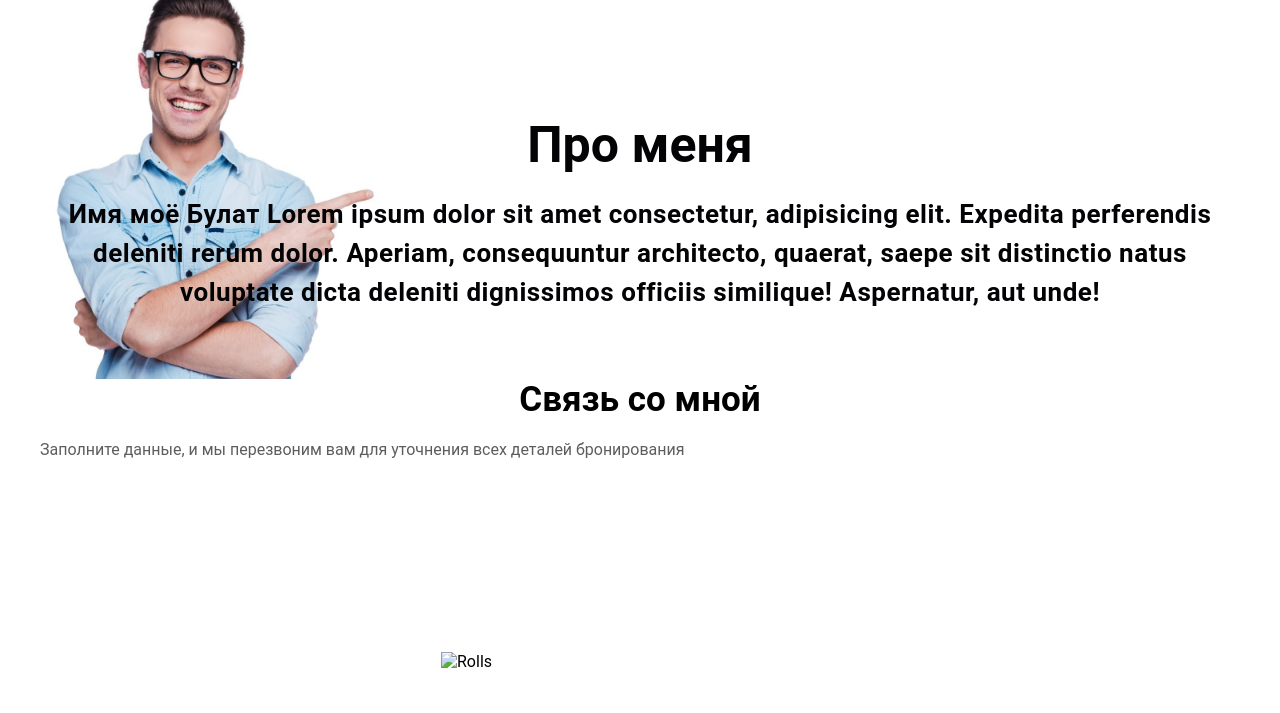
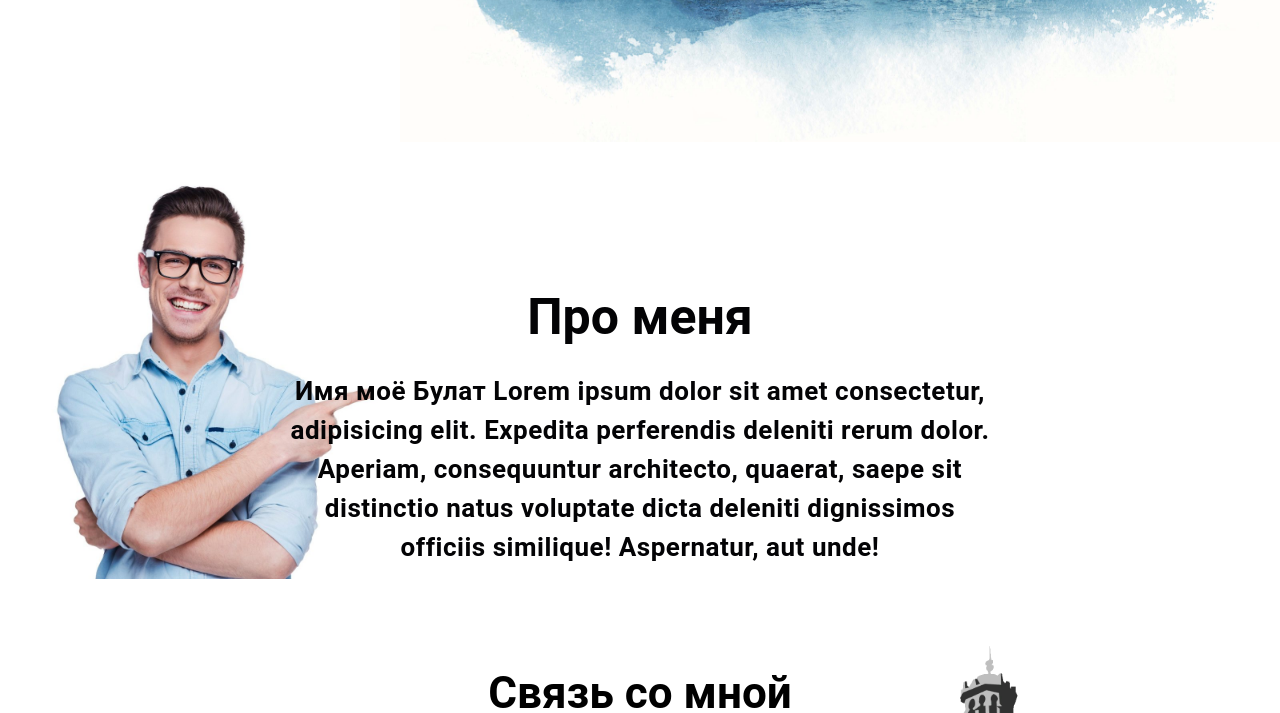
Before and after one commit to GostGas6/Turkey, a plain HTML site: page index.html in a window 1280 px wide. Shown: the part 810-1523 px from the top of the page. Before the commit the page ends 1481 px from the top, so only its background shows below. Drawn offline with Linux system fonts and the light colour scheme; a web font is replaced by a local one.

Commit message:
add images

```diff
--- a/index.html
+++ b/index.html
@@ -21,7 +21,7 @@
                         <a href="#">Главная</a>
                     </li>
                     <li class="menu-item">
-                        <a href="#about">Обо мне</a>
+                        <a href="#me">Обо мне</a>
                     </li>
                     <li class="menu-item">
                         <a href="#contact">Контакты</a>
@@ -56,12 +56,14 @@
             </div>
         </div>
     </section>
-    <section class="price" id="price">
-        <div class="container">
-            <h2 class="sub-title">Связь со мной</h2>
-            <div class="price-text">Заполните данные, и мы перезвоним вам для уточнения всех деталей бронирования</div>
-
-            <img src="images/rolls.png" alt="Rolls" class="price-image">
+    <section class="contact" id="contact">
+        <div class="block-contact">
+            <div class="container">
+                <h2 class="sub-title">Связь со мной</h2>
+            </div>
+            <div  class="contact-image">
+                <img src="/images/Telegram_Messenger.png" alt="tg-icon">
+            </div>
         </div>
     </section>
     <script src="/scripts/script.js"></script>
--- a/style/styles.css
+++ b/style/styles.css
@@ -53,16 +53,20 @@ body {
 
 .menu-item {
     margin-right: 115px;
+
 }
 
 .menu-item a {
     font-size: 20px;
     color: #030305;
     text-decoration: none
+
 }
+
 
 .menu-item a:hover {
     border-bottom: 2px solid red;
+
 }
 
 
@@ -71,7 +75,7 @@ body {
     background-position: right;
     background-repeat: no-repeat;
     background-size: 880px 850px;
-    padding: 104px 0 154px 0;
+    padding: 120px 0 154px 0;
 }
 
 .main-info {
@@ -79,19 +83,22 @@ body {
 }
 
 .main-title {
+    margin-bottom: 100px;
     font-weight: bold;
-    font-size: 80px;
+    font-size: 70px;
     line-height: 110%;
     color: red;
     margin-bottom: 40px;
+    text-shadow: 1px 1px 1px #000;
 }
 
 .main-text {
-    font-size: 16px;
+    font-size: 25px;
     line-height: 130%;
     color: red;
     margin-bottom: 40px;
     max-width: 502px;
+    text-shadow: 1px 1px 0.5px #000;
 }
 
 .me {
@@ -107,7 +114,7 @@ body {
     font-size: 50px;
     line-height: 70px;
     color: #030305;
-    text-align: center;
+    margin: 10px 0 20px 0;
 }
 
 .about-me-title {
@@ -117,15 +124,38 @@ body {
     letter-spacing: 0.02em;
     color: #030305;
     padding: 15px 0 17px 0;
-    text-align: center;
+    padding: 0 250px 0 250px;
 }
 
 .about-me-box {
     text-align: center;
 }
 
-.price {
+.contact {
     overflow: hidden;
+}
+
+.contact-image {
+    width: 50px;
+    height: 50px;
+}
+
+.sub-title {
+    text-align: center;
+    font-size: 44px;
+    color: black;
+    padding-top: 50px;
+}
+
+.block-contact {
+    background-color: white;
+    width: 100%;
+    height: 750px;
+    background-image: url(../images/Izmir.png);
+    background-size: cover;
+    background-size: 750px 750px;
+    background-repeat: no-repeat;
+    background-position: right;
 }
 
 .price .container {
@@ -139,12 +169,6 @@ body {
     font-size: 35px;
 }
 
-.price-text {
-    font-size: 16px;
-    line-height: 130%;
-    color: #5D5D5F;
-    margin-bottom: 60px;
-}
 
 .price-form {
     max-width: 344px;
@@ -155,7 +179,7 @@ body {
     width: 100%;
 }
 
-.price-image {
+.price-contact {
     position: absolute;
     bottom: 0;
     left: 401px;
```
Also changed, not shown: images/Izmir.png (added), images/Telegram_Messenger.png (added), 1 other file.
